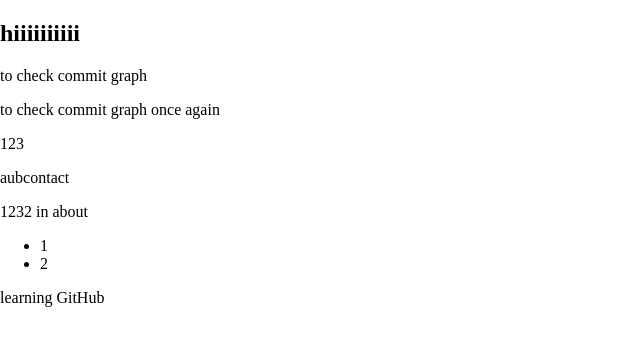
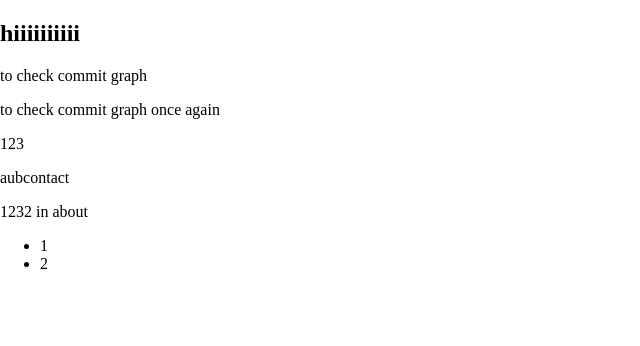
Before and after one commit to sangamesh-mh/learning-git, a plain HTML site: page index.html in a window 1280 px wide. Shown: the whole page, without its empty margins (0-640 px from the left). Drawn offline with Linux system fonts and the light colour scheme.

Commit message:
Revert "learning github"
This reverts commit df1c427f4d30d0babd9de560064abafc841a2347.

```diff
--- a/index.html
+++ b/index.html
@@ -18,6 +18,5 @@
       <li>1</li>
       <li>2</li>
     </ul>
-    <p>learning GitHub</p>
   </body>
 </html>
```
